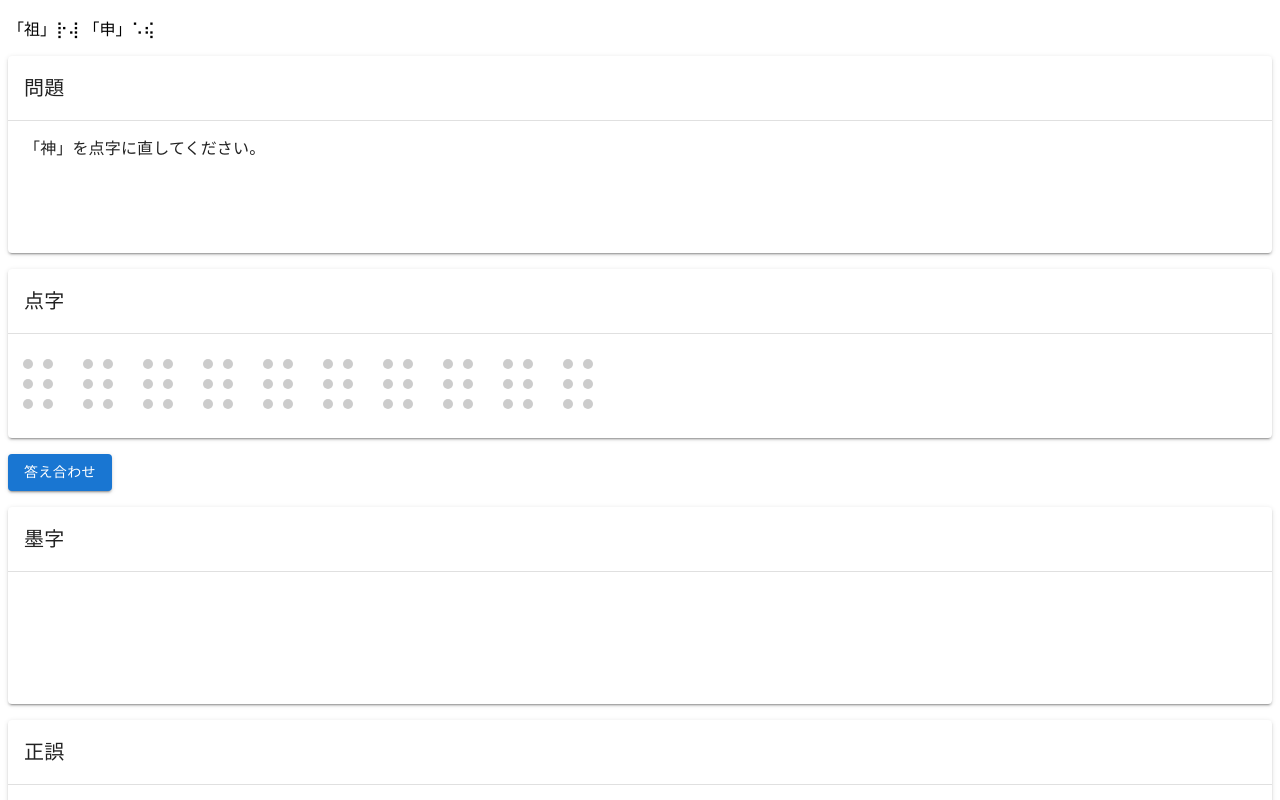
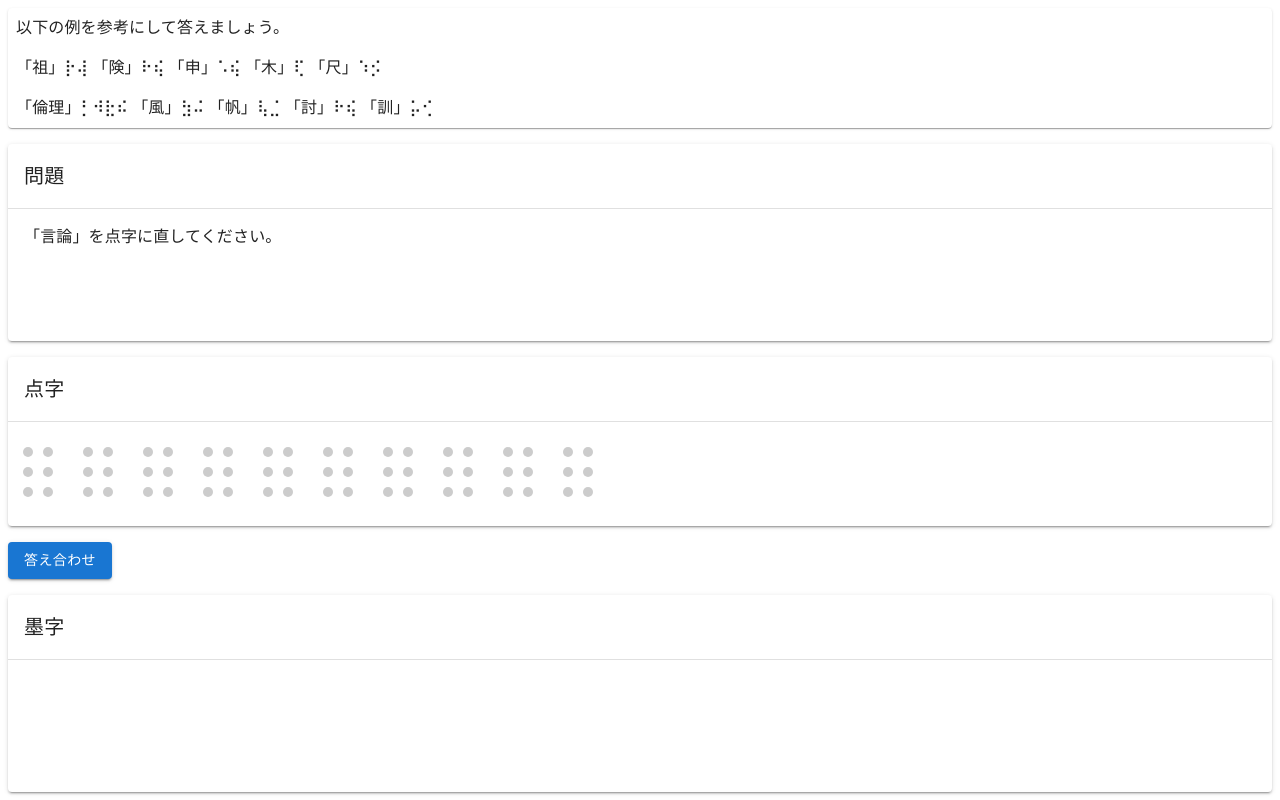
Before and after one commit to ut-code/dot-tutor, a Next.js app: page /touch/tutorial/tutorial7 in a window 1280 px wide. Shown: the top 800 px of the page. Built offline with nearby package versions, Linux system fonts and the light colour scheme.

Commit message:
問題作成

```diff
--- a/src/pages/touch/tutorial/tutorial7/index.tsx
+++ b/src/pages/touch/tutorial/tutorial7/index.tsx
@@ -1,11 +1,22 @@
 import TouchMain from "@/components/TouchMain";
+import { Card, Typography } from "@mui/material";
 
-export const advancedkanjiQuestions = ["神"]; // 濁音、半濁音が含まれる言葉
+export const advancedkanjiQuestions = ["神", "検", "言論", "訳", "凧あげ"]; // 濁音、半濁音が含まれる言葉
 
 export default function Practice3(): JSX.Element {
   return (
     <>
-      <p>「祖」⡗⢼ 「申」⠡⢮</p>
+      <Card>
+        <Typography p={1} sx={{ minHeight: 10 }}>
+          以下の例を参考にして答えましょう。
+        </Typography>
+        <Typography p={1} sx={{ minHeight: 10 }}>
+          「祖」⡗⢼ 「険」⠗⢮ 「申」⠡⢮ 「木」⢏ 「尺」⠱⡪
+        </Typography>
+        <Typography p={1} sx={{ minHeight: 10 }}>
+          「倫理」⡃⠺⣗⠮ 「風」⣳⠬ 「帆」⢧⣈ 「討」⠗⢮ 「訓」⡥⢊
+        </Typography>
+      </Card>
       <TouchMain typeOfQuestions={advancedkanjiQuestions} />
     </>
   );
```
